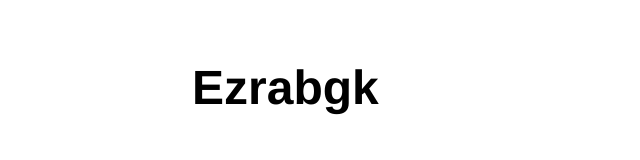
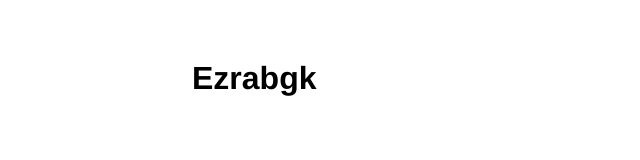
Before and after one commit to ezrabgk/ezrabgk.github.io, a plain HTML site: page index.html in a window 1280 px wide. Shown: the whole page, without its empty margins (0-640 px from the left). Drawn offline with Linux system fonts and the light colour scheme.

Commit message:
Update main.css

```diff
--- a/css/main.css
+++ b/css/main.css
@@ -14,7 +14,6 @@ a:hover {
     text-decoration: underline;
 }
 h1 {
-    font-size: 3em;
     font-family:'Helvetica', 'Arial', 'Sans-Serif';
 }
 p {
```
